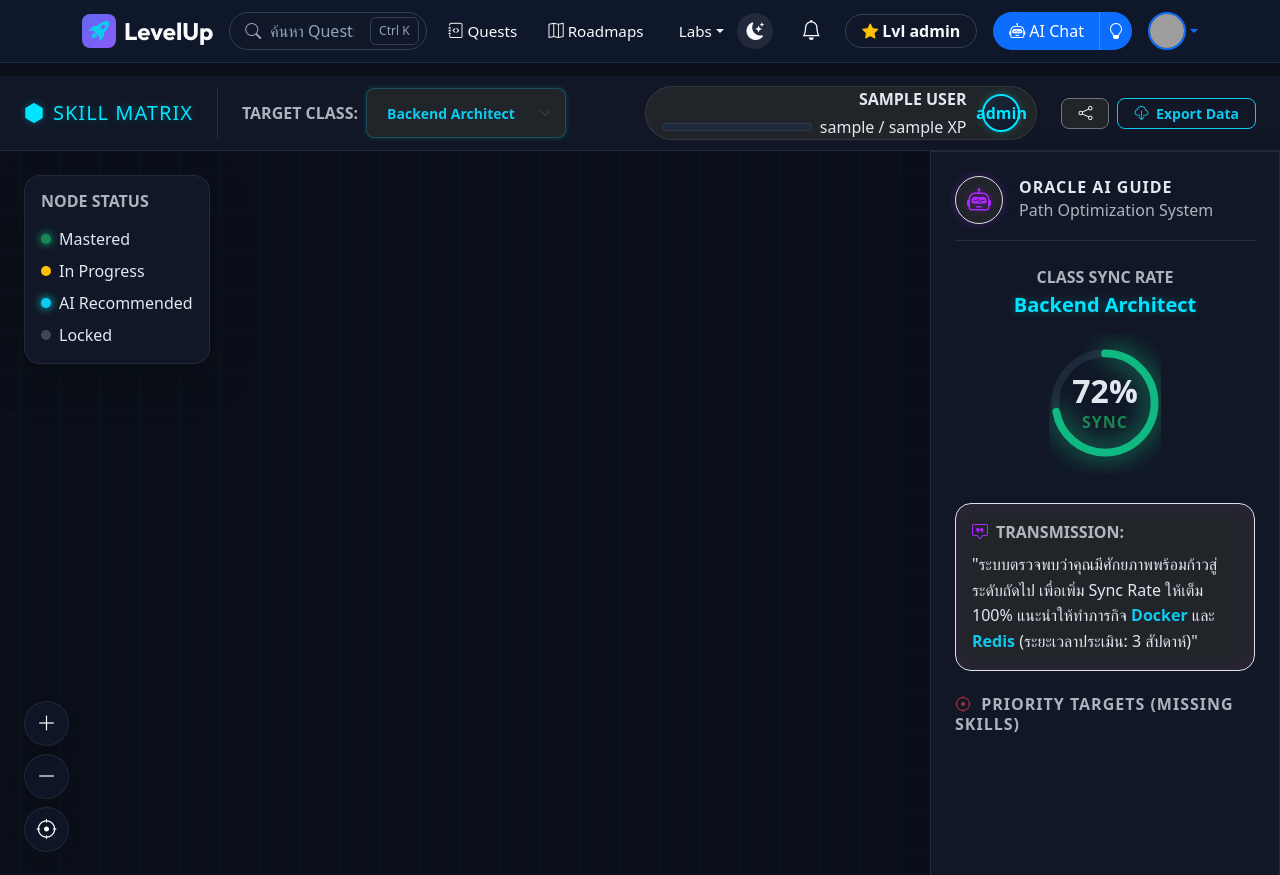
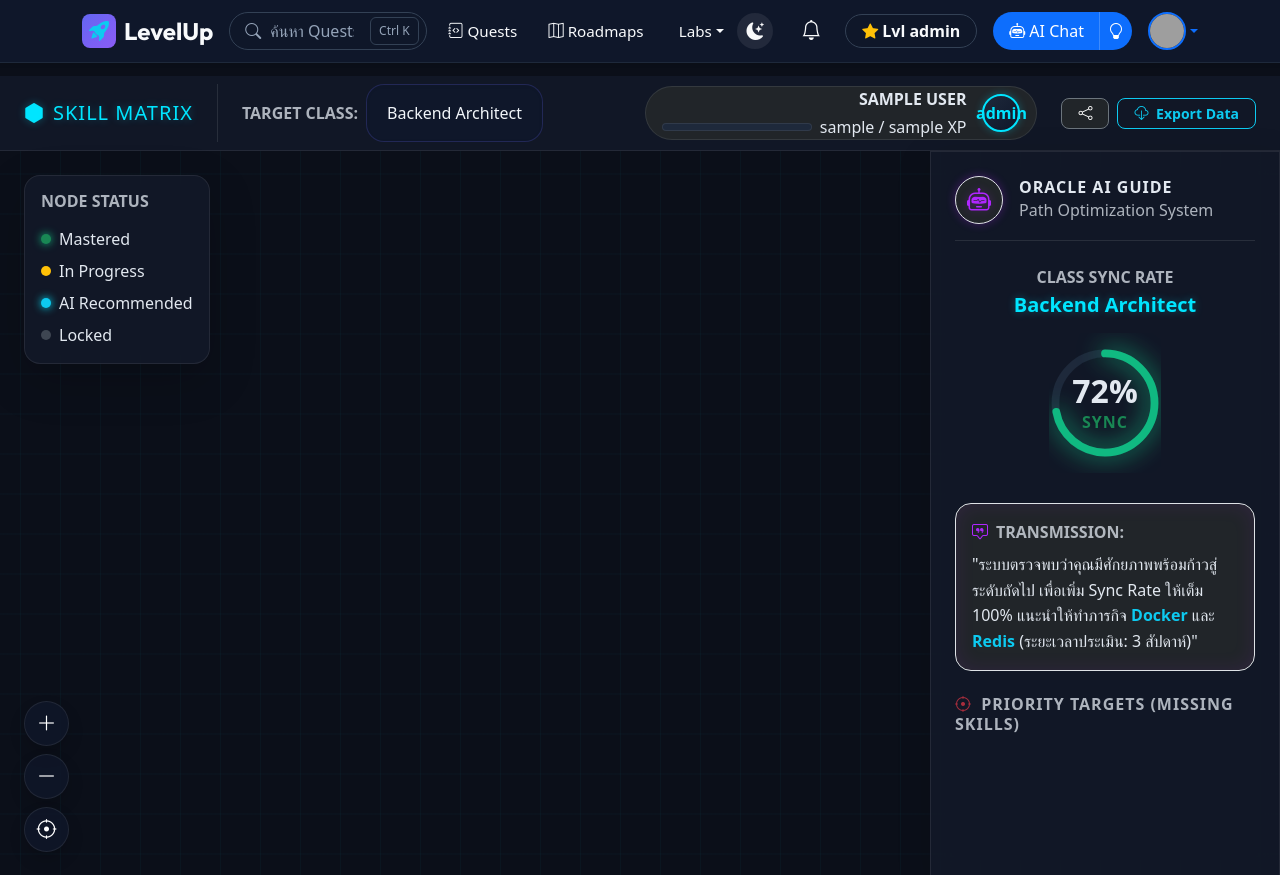
Before and after one commit to 404-SleepNotFound/LevelUp, a PHP site: page /student/skill-map.php in a window 1280 px wide. Shown: the top 875 px of the page. Run offline with PHP 8.4, Linux system fonts and the light colour scheme; the visitor is signed in with stand-in values (Sample User, id 1); data that the repository does not hold is empty; some libraries are stand-ins or nearby versions; grey boxes are pictures that could not be loaded.

Commit message:
เรียกใช้  lu-select

```diff
--- a/student/skill-map.php
+++ b/student/skill-map.php
@@ -222,7 +222,7 @@ include '../includes/header.php';
             <!-- Career Selector -->
             <div class="d-flex align-items-center gap-2">
                 <span class="fs-xs text-uppercase fw-bold opacity-75">Target Class:</span>
-                <select class="form-select form-select-sm bg-dark text-info border-info border-opacity-25 rounded-3 fw-bold" id="careerSelector" style="width: 200px; box-shadow: 0 0 5px rgba(0,229,255,0.2);">
+                <select class="form-select form-select-sm lu-select bg-dark text-info border-info border-opacity-25 rounded-3 fw-bold" id="careerSelector" style="width: 200px; box-shadow: 0 0 5px rgba(0,229,255,0.2);">
                     <?php
 $ROOT_PATH = '../';
 foreach($careerPaths as $path): ?>
```
